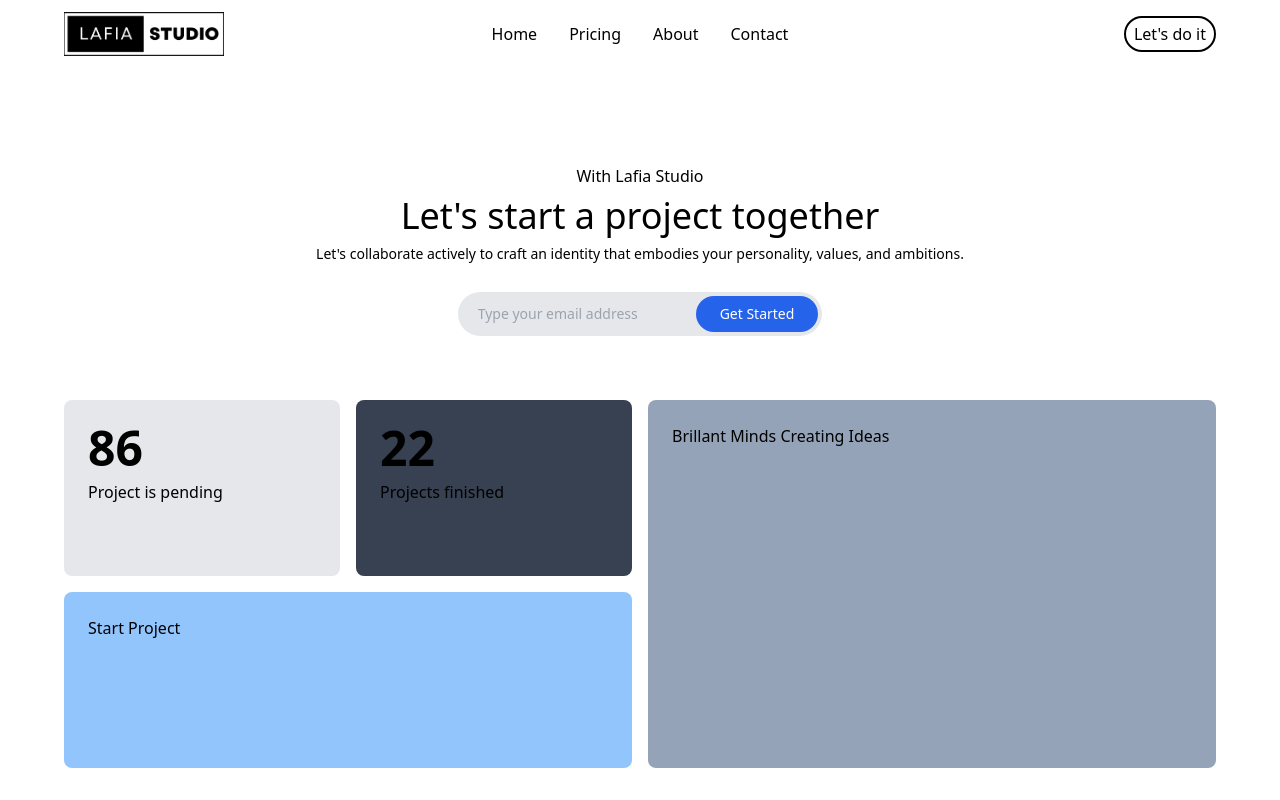
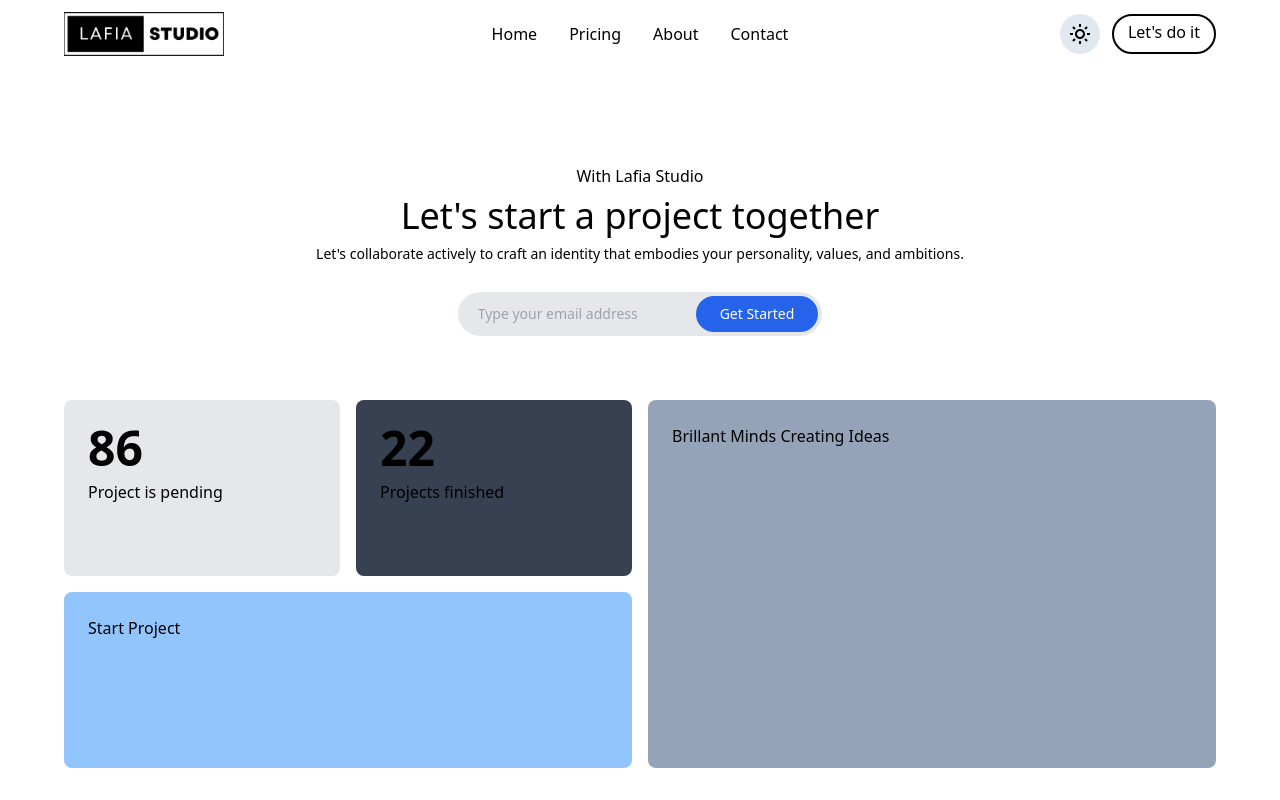
Before and after one commit to DaniOmer/web-agency-react-tailwind-mui, a React (Vite) app: page / in a window 1280 px wide. Shown: the top 800 px of the page. Built offline with nearby package versions, Linux system fonts and the light colour scheme.

Commit message:
Setting up dark mode feature

```diff
--- a/src/components/ClientReview/ClientReview.jsx
+++ b/src/components/ClientReview/ClientReview.jsx
@@ -3,6 +3,8 @@ import { useState } from "react";
 import ClientReviewCard from "./ClientReviewCard";
 import IMAGE from "../../assets/client.jpg";
 import CLIENT from "../../assets/client-2.jpg";
+import CLIENT_3 from "../../assets/client-3.jpg";
+import CLIENT_4 from "../../assets/client-4.jpg";
 
 import { BsArrowRightCircle, BsArrowLeftCircle } from "react-icons/bs";
 
@@ -16,14 +18,14 @@ const ClientReview = () => {
       authorInformations: "CTO - LAFIA Studio",
     },
     {
-      image: CLIENT,
+      image: CLIENT_3,
       review:
         "Working with Lafia Studio was a smart decision for our business. Their web development team created a user-friendly and aesthetically pleasing website that significantly enhanced our online presence. We are grateful for their expertise and commitment to our success.",
       author: "Laura M.",
       authorInformations: "Product Manager - Scalens",
     },
     {
-      image: IMAGE,
+      image: CLIENT_4,
       review:
         "Lafia Studio has been our trusted partner in crafting our brand identity. Their team has been attentive to our needs and translated our vision into a visual reality. It's a pleasure to work with such talented and dedicated professionals.",
       author: "Nadia F.",
@@ -33,7 +35,7 @@ const ClientReview = () => {
 
   const [currentSlide, setCurrentSlide] = useState(0);
   return (
-    <section className="w-11/12 max-w-6xl mx-auto mt-24 bg-slate-400 p-10 lg:p-2 rounded-tl-xl rounded-tr-xl rounded-br-xl rounded-bl-3xl">
+    <section className="w-11/12 max-w-6xl mx-auto mt-24 bg-slate-400 dark:bg-slate-900 p-10 lg:p-2 rounded-tl-xl rounded-tr-xl rounded-br-xl rounded-bl-3xl">
       <h1 className="text-4xl mb-6 text-center">Clients reviews</h1>
       {slides.map((slide, index) => {
         return currentSlide === index ? (
--- a/src/components/ContactRequest/ContactRequest.jsx
+++ b/src/components/ContactRequest/ContactRequest.jsx
@@ -2,7 +2,7 @@ import RequestForm from "../RequestForm/RequestForm";
 
 const ContactRequest = () => {
   return (
-    <section className="w-11/12 max-w-6xl mx-auto flex flex-col items-center mt-24 gap-2 text-center">
+    <section className="w-11/12 max-w-6xl mx-auto flex flex-col items-center gap-2 text-center m-0">
       <h1>With Lafia Studio</h1>
       <h2 className="text-2xl md:text-4xl">Let's start a project together</h2>
       <p className="text-sm">
--- a/src/components/CustomAccordion/CustomAccordion.jsx
+++ b/src/components/CustomAccordion/CustomAccordion.jsx
@@ -4,14 +4,25 @@ import AccordionDetails from "@mui/material/AccordionDetails";
 import Typography from "@mui/material/Typography";
 import ExpandMoreIcon from "@mui/icons-material/ExpandMore";
 
+import { blue, cyan } from "@mui/material/colors";
+
+import useColorMode from "../../hooks/useColorMode";
+
 export default function CustomAccordion({ title, description, index }) {
+  const [colorMode, setColorMode] = useColorMode();
+
   return (
     <div>
-      <Accordion>
+      <Accordion
+        sx={{
+          backgroundColor: colorMode === "dark" ? cyan["A700"] : "white",
+        }}
+      >
         <AccordionSummary
           expandIcon={<ExpandMoreIcon />}
           aria-controls="panel1a-content"
           id="panel1a-header"
+          className="bg-black"
         >
           <Typography sx={{ fontWeight: "bold" }}>
             {0 + (index + 1).toString() + ". " + title}
--- a/src/components/Faq/Faq.jsx
+++ b/src/components/Faq/Faq.jsx
@@ -30,7 +30,7 @@ const Faq = () => {
     },
   ];
   return (
-    <section className="w-11/12 max-w-6xl mx-auto mt-24">
+    <section className="w-11/12 max-w-6xl mx-auto mt-24 pb-24">
       <h1 className="text-4xl mb-6 text-center">FAQs</h1>
       <div className="flex flex-col gap-6">
         {data.map((faq, index) => {
--- a/src/components/RequestForm/RequestForm.jsx
+++ b/src/components/RequestForm/RequestForm.jsx
@@ -5,7 +5,7 @@ const RequestForm = ({ action, placeholder, buttonValue }) => {
       className="w-max p-1 rounded-3xl bg-gray-200 mt-5 text-sm"
     >
       <input
-        className="focus:outline-none mx-4 bg-transparent"
+        className="focus:outline-none mx-4 bg-transparent dark:text-black"
         type="text"
         placeholder={placeholder}
       />
--- a/src/components/Service/ServiceCard.jsx
+++ b/src/components/Service/ServiceCard.jsx
@@ -1,7 +1,9 @@
 const ServiceCard = ({ icon, title, description }) => {
   return (
-    <div className="flex flex-col gap-4 bg-slate-400 p-5 lg:p-10 rounded-lg shadow-sm shadow-slate-400">
-      <p className="text-5xl p-3 bg-neutral-300 w-max rounded-full">{icon}</p>
+    <div className="flex flex-col gap-4 bg-slate-400 dark:bg-slate-900 p-5 lg:p-10 rounded-lg shadow-sm shadow-slate-400 dark:shadow-slate-900">
+      <p className="text-5xl p-3 bg-neutral-300 dark:bg-slate-950 w-max rounded-full">
+        {icon}
+      </p>
       <h2 className="font-bold text-2xl">{title}</h2>
       <p>{description}</p>
     </div>
--- /dev/null
+++ b/src/hooks/useColorMode.jsx
@@ -0,0 +1,18 @@
+import { useEffect, useState } from "react";
+import useLocalStorage from "./useLocalStorage";
+
+const useColorMode = () => {
+  const [colorMode, setColorMode] = useLocalStorage("theme-color", "light");
+
+  useEffect(() => {
+    const className = "dark";
+    const bodyClass = window.document.body.classList;
+
+    colorMode === "dark"
+      ? bodyClass.add(className)
+      : bodyClass.remove(className);
+  }, [colorMode]);
+
+  return [colorMode, setColorMode];
+};
+export default useColorMode;
--- /dev/null
+++ b/src/hooks/useLocalStorage.jsx
@@ -0,0 +1,30 @@
+import { useState, useEffect } from "react";
+
+const useLocalStorage = ({ key, initialValue }) => {
+  const [storedValue, setStoredValue] = useState(() => {
+    try {
+      const item = window.localStorage.getItem(key);
+
+      return item ? JSON.parse(item) : initialValue;
+    } catch (error) {
+      console.log(error);
+      return initialValue;
+    }
+  });
+
+  useEffect(() => {
+    try {
+      const valueToStore =
+        typeof storedValue === "function"
+          ? storedValue(storedValue)
+          : storedValue;
+
+      window.localStorage.setItem(key, JSON.stringify(valueToStore));
+    } catch (error) {
+      console.log(error);
+    }
+  }, [key, storedValue]);
+
+  return [storedValue, setStoredValue];
+};
+export default useLocalStorage;
--- a/src/layouts/Footer/Footer.jsx
+++ b/src/layouts/Footer/Footer.jsx
@@ -8,7 +8,7 @@ import RequestForm from "../../components/RequestForm/RequestForm";
 
 const Footer = () => {
   return (
-    <footer className="pt-24 pb-4 bg-slate-400 mt-24">
+    <footer className="pt-24 pb-4 bg-slate-400 dark:bg-slate-950 dark:text-white">
       <div className="w-11/12 max-w-6xl mx-auto">
         <div className="w-full flex flex-col items-center md:flex-row justify-between mb-8 md:mb-28 gap-6 text-center">
           <h1 className="text-xl md:text-3xl">
--- a/src/layouts/Header/Header.jsx
+++ b/src/layouts/Header/Header.jsx
@@ -1,21 +1,31 @@
 import { useState } from "react";
+import useColorMode from "../../hooks/useColorMode";
+
 import { Link, NavLink } from "react-router-dom";
-import { BiMenuAltRight, BiMenu } from "react-icons/bi";
+import { BiMenuAltRight, BiMenu, BiMoon, BiSun } from "react-icons/bi";
 import LOGO from "../../assets/logo.png";
 
 const Header = () => {
   const [isOpen, setIsOpen] = useState(false);
 
+  const [colorMode, setColorMode] = useColorMode();
+
   const toggleMenu = () => {
     isOpen ? setIsOpen(false) : setIsOpen(true);
   };
 
+  const toggleColorMode = () => {
+    colorMode === "light" ? setColorMode("dark") : setColorMode("light");
+  };
+
   return (
-    <header className="relative">
+    <header className="relative pb-24 dark:bg-slate-950 dark:text-white m-0">
       <div className=" w-11/12 max-w-6xl mx-auto flex justify-between items-center py-3">
-        <img className="w-40 m-0" src={LOGO} alt="Lafia Studio" />
+        <Link to="/">
+          <img className="w-40 m-0" src={LOGO} alt="Lafia Studio" />
+        </Link>
         {isOpen ? (
-          <nav className="absolute top-0 left-0 right-0 z-10 bg-slate-400 h-screen flex flex-col justify-center items-center gap-12">
+          <nav className="absolute top-0 left-0 right-0 z-10 bg-slate-400 dark:bg-slate-950 h-screen flex flex-col justify-center items-center gap-12">
             <NavLink exact="true" to="/">
               Home
             </NavLink>
@@ -33,8 +43,17 @@ const Header = () => {
             <NavLink to="/contact">Contact</NavLink>
           </nav>
         )}
-        <div className="w-40 hidden md:flex justify-end">
-          <a className="px-2 py-1 border-2 border-black rounded-3xl" href="#">
+        <div className="w-40 flex justify-end gap-3">
+          <button
+            onClick={toggleColorMode}
+            className="text-2xl bg-slate-200 dark:bg-slate-900 p-2 rounded-full"
+          >
+            {colorMode === "dark" ? <BiMoon /> : <BiSun />}
+          </button>
+          <a
+            className="hidden md:block px-3.5 py-1 border-2 border-black dark:border-blue-600 rounded-3xl"
+            href="#"
+          >
             Let's do it
           </a>
         </div>
--- a/src/pages/Home/Home.jsx
+++ b/src/pages/Home/Home.jsx
@@ -9,7 +9,7 @@ import Work from "../../components/Work/Work";
 
 const Home = () => {
   return (
-    <div className="w-full">
+    <div className="w-full dark:bg-slate-950 dark:text-white">
       <ContactRequest />
       <Achievment />
       <RecentClient />
--- a/tailwind.config.js
+++ b/tailwind.config.js
@@ -5,4 +5,5 @@ export default {
     extend: {},
   },
   plugins: [],
+  darkMode: "class",
 };
```
Also changed, not shown: src/assets/client-3.jpg (added), src/assets/client-4.jpg (added).
